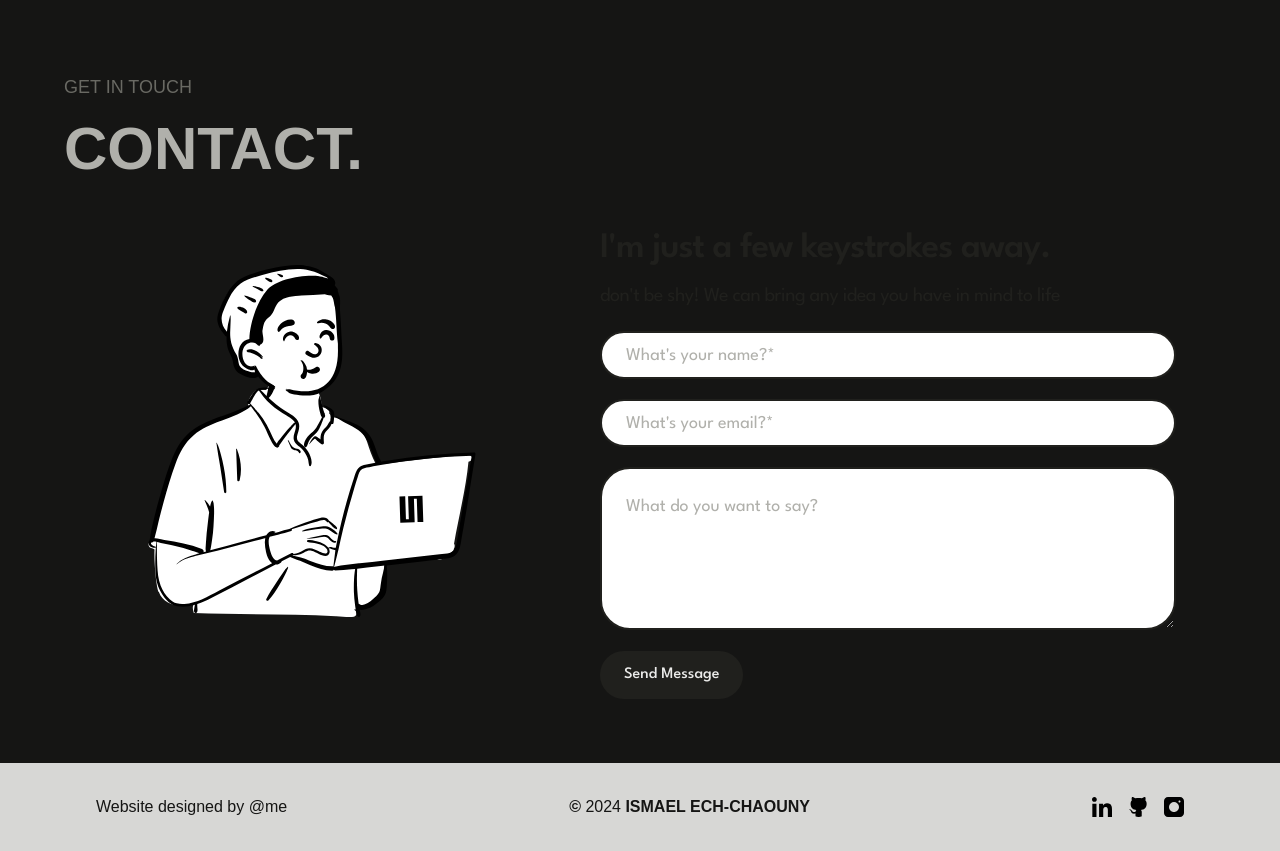
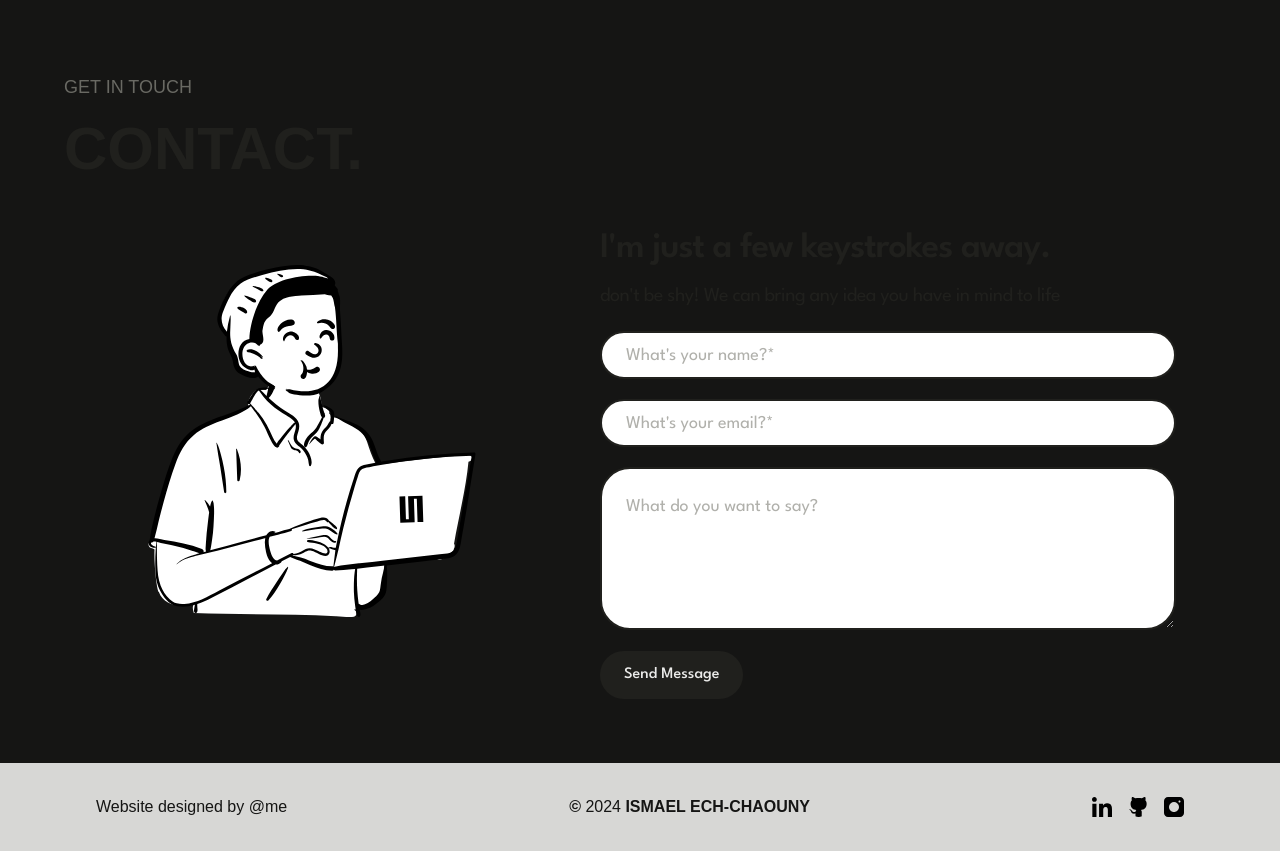
Before and after one commit to ech-chaouny/portfolio, a React (Vite) app: page / in a window 1280 px wide. Shown: the part 5800-6651 px from the top of the page. Built offline with nearby package versions, Linux system fonts and the light colour scheme; a web font is replaced by a local one.

Commit message:
Final Commit V3

```diff
--- a/src/pages/Contact.jsx
+++ b/src/pages/Contact.jsx
@@ -88,9 +88,7 @@ const Contact = ({ isDarkMode }) => {
       >
         <motion.h1
           variants={slideIn("left", "tween", 0.2, 0.5)}
-          className={`text-4xl font-bold font-generalSans ${
-            isDarkMode ? "text-white-300" : "text-tertiary"
-          } sl:md:text-[60px] uppercase `}
+          className="text-4xl font-bold font-generalSans text-tertiary sl:md:text-[60px] uppercase"
         >
           Contact.
         </motion.h1>
```
